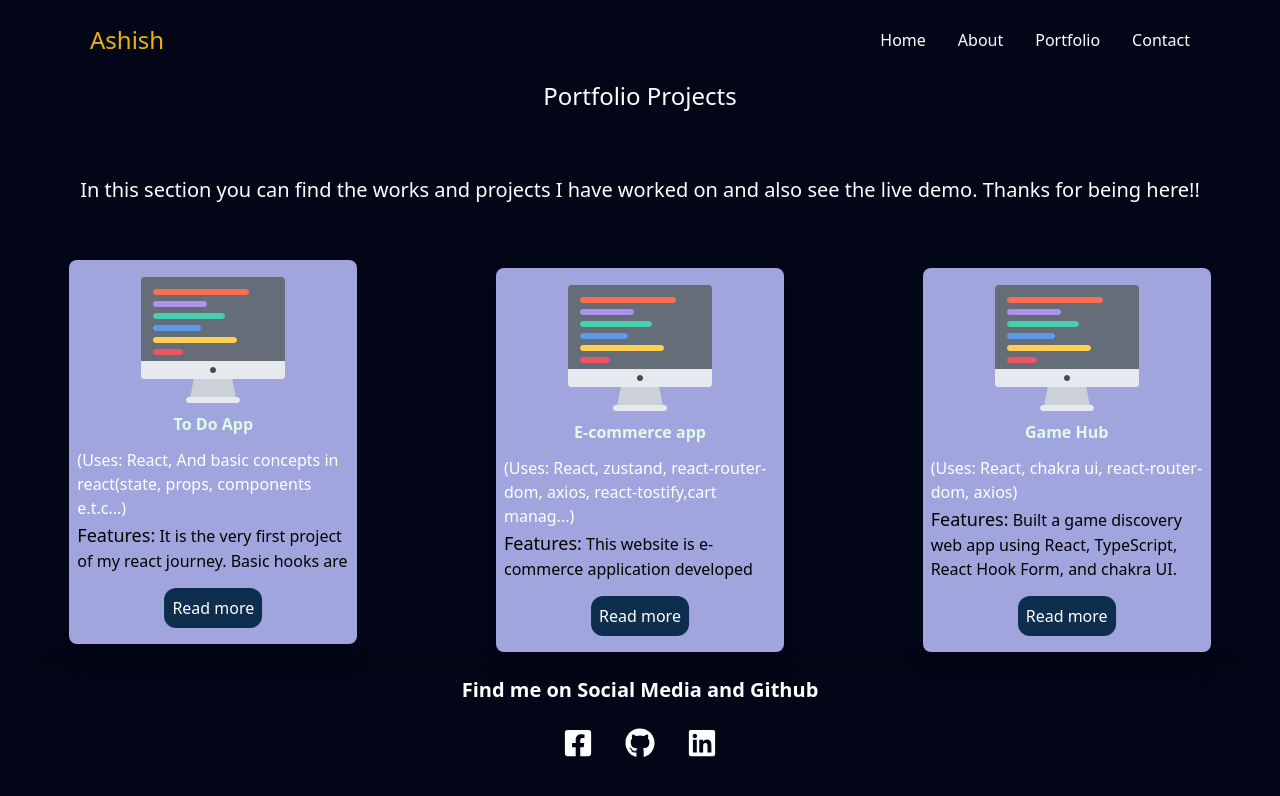
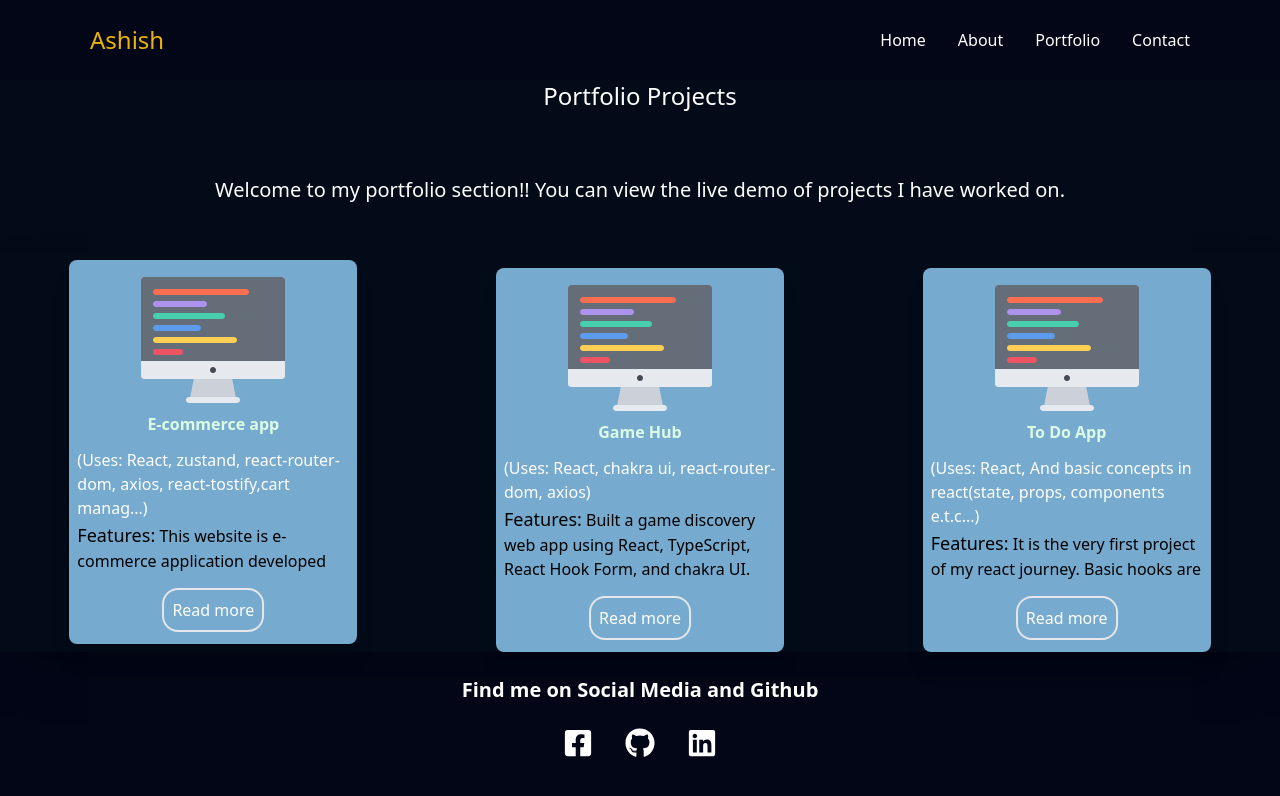
Before and after one commit to Ashish067/portfolio, a React (Vite) app: page /portfolio in a window 1280 px wide. Shown: the top 796 px of the page. Built offline with nearby package versions, Linux system fonts and the light colour scheme.

Commit message:
fix; updated the ui in portfolio section

```diff
--- a/src/datas/portfolio.js
+++ b/src/datas/portfolio.js
@@ -1,14 +1,6 @@
 export const PortfolioProjects = [
   {
     id: 1,
-    title: "To Do App",
-    uses: "React, And basic concepts in react(state, props, components e.t.c.).",
-    description:
-      "It is the very first project of my react journey. Basic hooks are used and CRUD operation on performed where the users can easily add, edit, and delete tasks. I finished this application around 1 year ago.",
-    livelink: "https://react-ts-todo-app.vercel.app/",
-  },
-  {
-    id: 2,
     title: "E-commerce app",
     uses: "React, zustand, react-router-dom, axios, react-tostify,cart management.",
     description:
@@ -16,12 +8,20 @@ export const PortfolioProjects = [
     livelink: "https://e-commerce-tau-lake.vercel.app/",
   },
   {
-    id: 3,
+    id: 2,
     title: "Game Hub",
     uses: "React, chakra ui, react-router-dom, axios",
     description:
       "Built a game discovery web app using React, TypeScript, React Hook Form, and chakra UI. Created a modular HTTP service with Axios for efficient API integration. Designed reusable components with props and state, and implemented form handling for dynamic search and filter functionality.",
     livelink: "https://game-hub-beryl-omega.vercel.app/",
+  },
+  {
+    id: 3,
+    title: "To Do App",
+    uses: "React, And basic concepts in react(state, props, components e.t.c.).",
+    description:
+      "It is the very first project of my react journey. Basic hooks are used and CRUD operation on performed where the users can easily add, edit, and delete tasks. I finished this application around 1 year ago.",
+    livelink: "https://react-ts-todo-app.vercel.app/",
   },
 ];
 
--- a/src/pages/Portfolio/components/ProjectCard.jsx
+++ b/src/pages/Portfolio/components/ProjectCard.jsx
@@ -18,20 +18,20 @@ const ProjectCard = () => {
   };
   return (
     <div className="flex flex-col justify-center">
-      <div className="bg-[#020617] flex flex-col justify-center">
+      <div className="bg-[#020b17] flex flex-col justify-center">
         <h1 className="text-center text-white text-2xl pb-10 pt-0">
           Portfolio Projects
         </h1>
         <p className="text-center text-white text-xl pt-6 pb-12">
-          In this section you can find the works and projects I have worked on
-          and also see the live demo. Thanks for being here!!
+          Welcome to my portfolio section!! You can view the live demo of
+          projects I have worked on.
         </p>
         <div className="flex flex-col lg:flex lg:flex-row lg:justify-around lg:items-center lg:shadow-2xl space-y-4 items-center">
           {PortfolioProjects.map((project) => (
             <div>
               <div
                 key={project.id}
-                className=" bg-[#a0a5de] w-72 h-96 rounded-lg shadow-xl hover:animate-tiltshaking relative py-2"
+                className=" bg-[#76aacf] w-72 h-96 rounded-lg shadow-xl hover:animate-tiltshaking relative py-2"
               >
                 <img src={Coding} alt="picture" className="h-36 w-72" />
                 <h1 className="text-center font-bold text-green-100">
@@ -46,7 +46,7 @@ const ProjectCard = () => {
                 </p>
                 <button
                   onClick={() => openModal(project)}
-                  className="bg-[#0e2e4e] text-white rounded-xl p-2 hover:bg-[#3e5d7b] absolute left-1/2  transform -translate-x-1/2"
+                  className="border-2 text-white rounded-2xl p-2 hover:bg-[#3e5d7b] absolute left-1/2  transform -translate-x-1/2"
                 >
                   Read more
                 </button>
```
